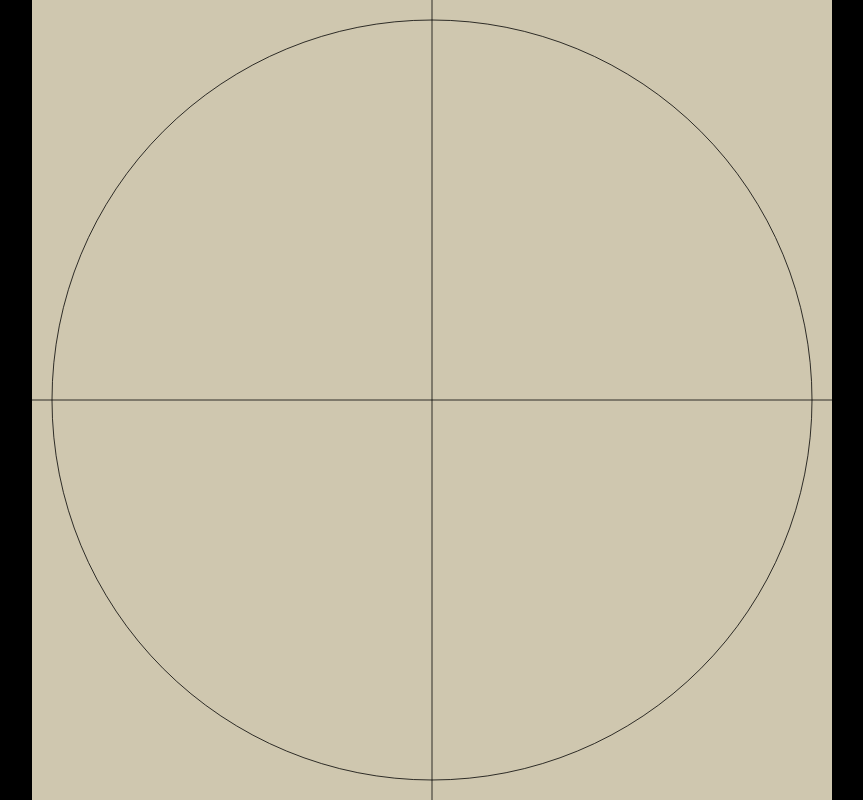
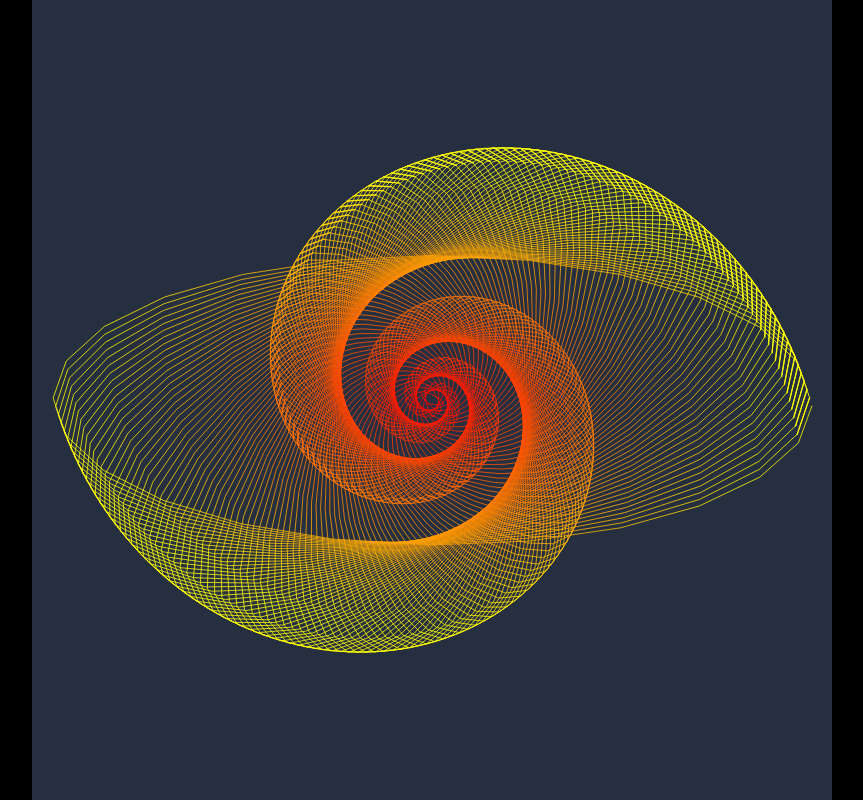
Before and after one commit to dopplerreflect/starts-with-a, a SvelteKit app: page /pendulum in a window 1280 px wide. Shown: the whole page, without its empty margins (208-1071 px from the left). Built offline with nearby package versions, Linux system fonts and the light colour scheme.

Commit message:
pendulum: something?

```diff
--- a/src/routes/pendulum/+page.svelte
+++ b/src/routes/pendulum/+page.svelte
@@ -1,23 +1,41 @@
 <script lang="ts">
 	import Background from '$lib/components/Background.svelte';
-	import { viewBox } from '$lib/geometry';
+	import { phi, radialPointString, viewBox } from '$lib/geometry';
 	import { onMount } from 'svelte';
 
 	let svg: SVGSVGElement;
 	const size = 2 ** 10;
 	let r = (size / 2) * 0.95;
-	let x = 0;
-	let y = 0;
+	let d = 0;
+	$: x = r * Math.cos(d * (Math.PI * 2));
+	$: y = r * Math.sin(d * (Math.PI * 2)) * phi ** 2;
+	// let y = r * phi ** 2;
+	let a = 0;
 	$: pendulum = { x, y };
-
+	let points: Point[] = [];
+	let path: string;
 	onMount(() => {
 		let timeout: number;
 		function step() {
-			console.log(new Date().getMilliseconds());
+			points = [
+				...points,
+				{
+					x:
+						pendulum.x * Math.cos(a * (Math.PI / 180)) + pendulum.y * Math.sin(a * (Math.PI / 180)),
+					y:
+						-pendulum.x * Math.sin(a * (Math.PI / 180)) + pendulum.y * Math.cos(a * (Math.PI / 180))
+				}
+			];
+			path = `M${[...points.map((p) => `${p.x} ${p.y}`)].join('L')}`;
+			console.log(path);
 			timeout = setTimeout(() => {
-				step();
-			}, 1000 / 60);
+				d = d > 1 ? 0 : d + 1 / 24;
+				a = a > 360 ? 0 : a + 1 / (r / 24);
+				r = r - size / (360 * 24);
+				if (a <= 360) step();
+			}, 0);
 		}
+		step();
 		const frame = window.requestAnimationFrame(step);
 		return () => {
 			window.cancelAnimationFrame(frame);
@@ -27,8 +45,14 @@
 </script>
 
 <svg bind:this={svg} id="pendulum" viewBox={viewBox(size)}>
-	<Background {size} fill="hsl(45, 25%, 75%)" />
-	<circle {r} stroke="black" fill="none" />
-	<path id="pendulumVerticalAxis" d={`M${pendulum.x} ${-size}V${size}`} stroke="black" />
-	<path id="pendulumHorizontalAxis" d={`M${-size} ${pendulum.y}H${size}`} stroke="black" />
+	<defs>
+		<radialGradient id="gradient">
+			<stop offset="0%" stop-color="red" />
+			<stop offset="90%" stop-color="yellow" />
+		</radialGradient>
+	</defs>
+	<Background {size} fill="hsl(220, 25%, 20%)" />
+	<g id="figure" transform={`rotate(${a})`}>
+		<path d={path} stroke="url(#gradient)" fill="none" fill-rule="evenodd" />
+	</g>
 </svg>
```
